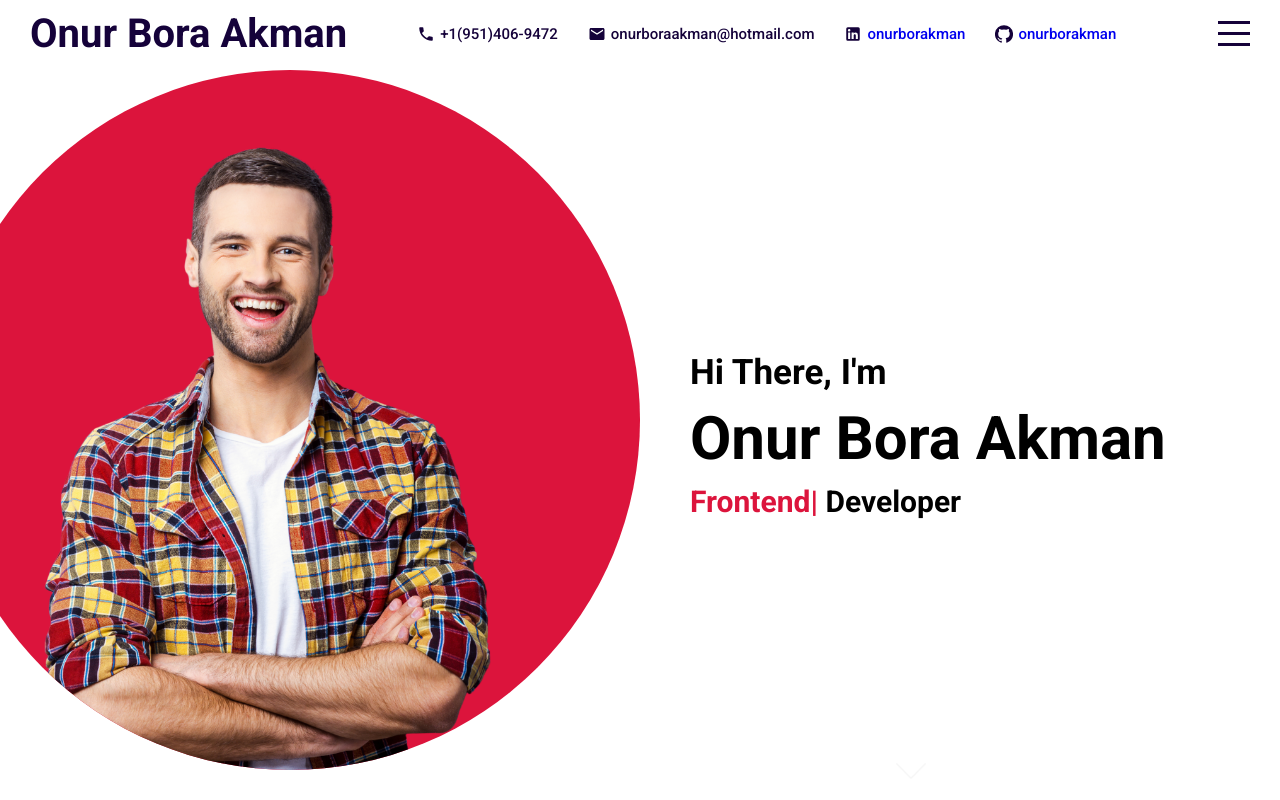
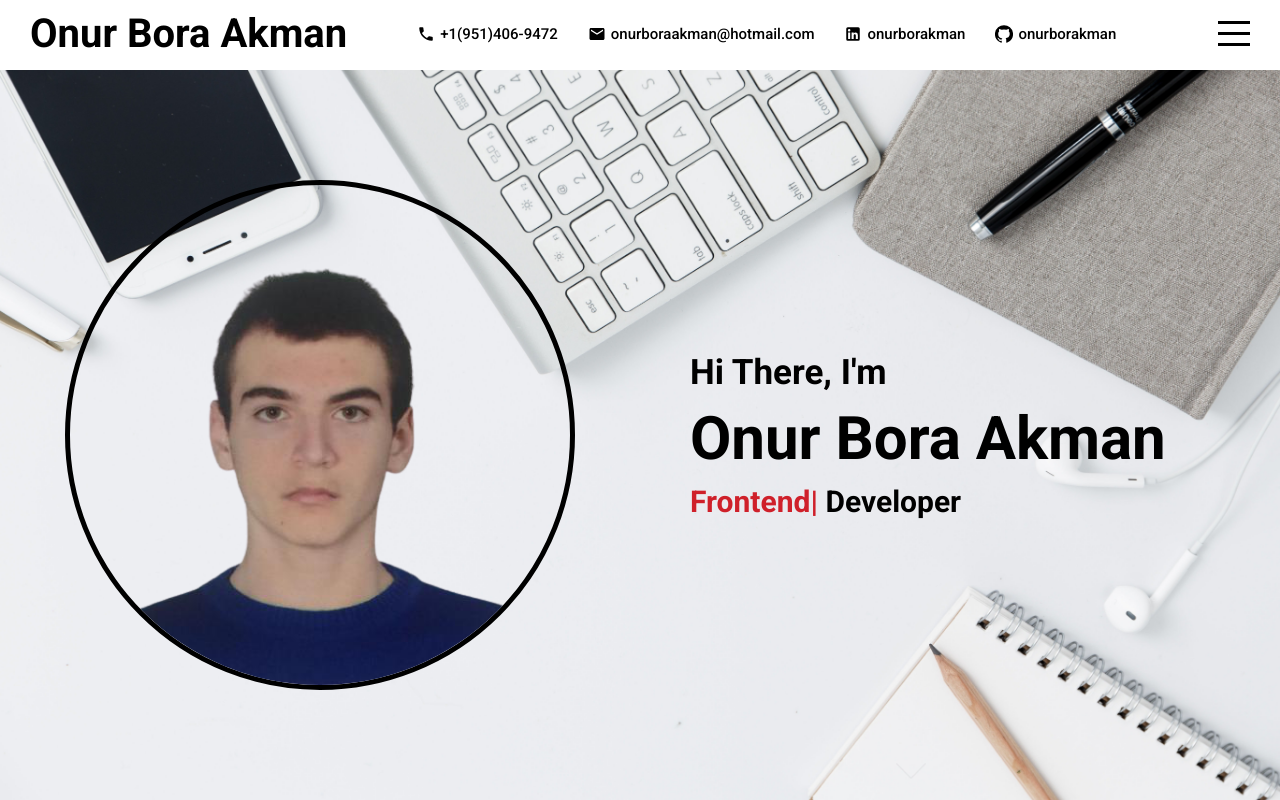
Before and after one commit to onurborakman/onurboraakman, a React (Create React App) app: page / in a window 1280 px wide. Built offline with nearby package versions, Linux system fonts and the light colour scheme.

Commit message:
design adjustments

```diff
--- a/src/components/contact/contact.scss
+++ b/src/components/contact/contact.scss
@@ -62,7 +62,7 @@
                 width: 150px;
                 height: 30px;
                 color: white;
-                background-color: crimson;
+                background-color: $mainColor;
                 border: none;
                 border-radius: 10px;
                 font-weight: 500;
--- a/src/components/intro/Intro.jsx
+++ b/src/components/intro/Intro.jsx
@@ -20,7 +20,7 @@ export default function Intro() {
         <div className='intro' id='intro'>
             <div className='left'>
                 <div className="imgContainer">
-                    <img src="assets/man.png" alt=""/>
+                    <img src="assets/onurboraakman.png" alt=""/>
                 </div>
             </div>
             <div className='right'>
--- a/src/components/intro/intro.scss
+++ b/src/components/intro/intro.scss
@@ -1,6 +1,9 @@
 @import "../../global.scss";
 .intro{
-    background-color: white;
+    background-image: url("../../../public/assets/intro.jpg");
+    background-repeat: no-repeat;
+    background-position: center;
+    background-size: cover;
     display: flex;
 
     @include mobile{
@@ -11,11 +14,15 @@
     .left{
         flex: 0.5;
         overflow:hidden;
+        display: flex;
+        align-items: center;
+        justify-content: center;
 
         .imgContainer{
-            width: 700px;
-            height: 700px;
-            background-color: crimson;
+            width: 500px;
+            height: 500px;
+            background-color: transparent;
+            border: 5px solid black;
             border-radius: 50%;
             display: flex;
             align-items: flex-end;
@@ -23,14 +30,17 @@
             float: right;
 
             @include mobile{
-                align-items: flex-start;
+                align-items: flex-end;
+                width: 250px;
+                height: 250px;
+                border: 2px solid black;
             }
 
             img{
                 height: 90%;
 
                 @include mobile{
-                    height: 50%;
+                    height: 90%;
                 }
             }
         }
@@ -73,7 +83,7 @@
 
                 span{
                     font-size: inherit;
-                    color: crimson;
+                    color: #CF202A;
 
                 }
 
--- a/src/components/menu/menu.scss
+++ b/src/components/menu/menu.scss
@@ -24,7 +24,7 @@
         list-style: none;
         font-size: 30px;
         font-weight: 300;
-        color: white;
+        color: #efebdd;
         width: 60%;
 
         li{
--- a/src/components/portfolio/portfolio.scss
+++ b/src/components/portfolio/portfolio.scss
@@ -48,7 +48,7 @@
             display: flex;
             align-items: center;
             justify-content: center;
-            color: white;
+            color: #efebdd;
             position: relative;
             transition: all 0.5s ease;
             cursor:pointer;
@@ -68,6 +68,7 @@
                 height: 100%;
                 object-fit: cover;
                 z-index: 1;
+                overflow: hidden;
             }
 
             &:hover{
--- a/src/components/portfolioList/portfolioList.scss
+++ b/src/components/portfolioList/portfolioList.scss
@@ -13,6 +13,6 @@
 
     &.active{
         background-color: $mainColor;
-        color: white;
+        color: #efebdd;
     }
 }
--- a/src/components/topbar/topbar.scss
+++ b/src/components/topbar/topbar.scss
@@ -4,7 +4,7 @@
     width: 100%;
     height: 70px;
     background-color: white;
-    color: $mainColor;
+    color: black;
     position: fixed;
     top: 0;
     z-index: 3;
@@ -50,6 +50,8 @@
                     font-size: 15px;
                     font-weight: 500;
                     text-decoration: none;
+                    color: black;
+                    transition: all 1s ease;
                 }
             }
         }
@@ -67,7 +69,7 @@
                 span{
                     width: 100%;
                     height: 3px;
-                    background-color: $mainColor;
+                    background-color: black;
                     transform-origin: left;
                     transition: all 2s ease;
                 }
@@ -77,9 +79,10 @@
     &.active{
         background-color: $mainColor;
         color: white;
-        a{
+        .left{.itemContainer{a{
             color: white;
-        }
+            transition: all 1s ease;
+        }}}
         .hamburger{
             span{
                 &:first-child{
--- a/src/components/works/works.scss
+++ b/src/components/works/works.scss
@@ -1,7 +1,7 @@
 @import "../../global.scss";
 
 .works{
-    background-color: crimson;
+    background-color: $mainColor;
     display: flex;
     align-items: center;
     justify-content: center;
@@ -77,13 +77,15 @@
                         @include mobile{
                             width: 100%;
                             height: 100%;
+                            justify-content: space-around;
+                            align-items: center;
                         }
 
                         .imgContainer{
                             width: 40px;
                             height: 40px;
                             border-radius: 50%;
-                            background-color: rgb(245, 179, 155);
+                            background-color: $mainColor;
                             display: flex;
                             align-items: center;
                             justify-content: center;
@@ -95,6 +97,7 @@
 
                             img{
                                 width: 25px;
+                                background-color: transparent;
 
                                 @include mobile{
                                     width: 15px;
@@ -105,7 +108,7 @@
                             font-size: 20px;
 
                             @include mobile{
-                                font-size: 13px;
+                                font-size: 17px;
                             }
                         }
                         p{
--- a/src/global.scss
+++ b/src/global.scss
@@ -1,4 +1,4 @@
-$mainColor: #15023a;
+$mainColor: #6577B3;
 
 $width: 768px;
 
```
Also changed, not shown: public/assets/intro.jpg (added), public/assets/onurboraakman.png (added).
